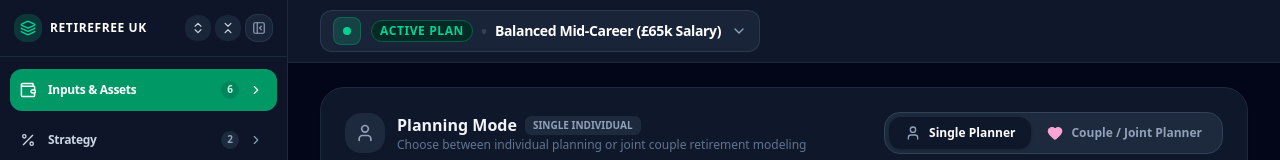
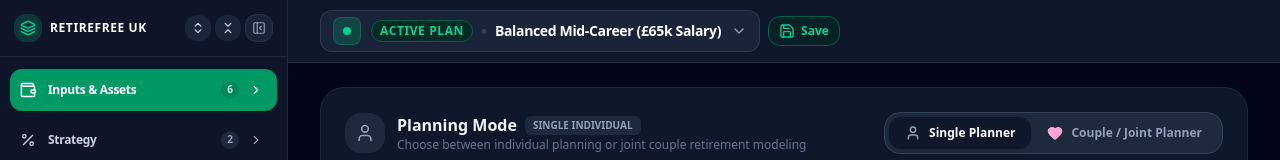
Before and after one commit to two4193c/RetireFreeUKv4, a React (Vite) app: page / in a window 1280 px wide. Shown: the top 160 px of the page. Built offline with nearby package versions, Linux system fonts and the light colour scheme.

Commit message:
feat: add Save icon and quick save action to active plan title

```diff
--- a/src/components/Header.tsx
+++ b/src/components/Header.tsx
@@ -1,6 +1,6 @@
 import React, { useState, useRef, useEffect } from 'react';
 import { DashboardTab, PlannerScenario } from '../types';
-import { ChevronDown, Check, Plus, FolderKanban } from 'lucide-react';
+import { ChevronDown, Check, Plus, FolderKanban, Save } from 'lucide-react';
 
 interface HeaderProps {
   scenarios: PlannerScenario[];
@@ -26,6 +26,7 @@ export const Header: React.FC<HeaderProps> = ({
   activeScenarioId,
   onSelectScenario,
   onNewScenario,
+  onSaveScenario,
   onOpenManagePlans,
 }) => {
   const [isOpen, setIsOpen] = useState(false);
@@ -47,8 +48,8 @@ export const Header: React.FC<HeaderProps> = ({
     <header className="bg-white dark:bg-slate-900 border-b border-slate-200 dark:border-slate-800 text-slate-800 dark:text-slate-100 sticky top-0 z-30 shadow-xs min-h-[3.5rem] h-auto py-1.5 transition-colors">
       <div className="max-w-7xl mx-auto px-3 sm:px-6 lg:px-8 h-full flex items-center justify-between gap-3">
 
-        {/* Active Plan Selector Dropdown */}
-        <div className="relative py-1 min-w-0 flex-1 max-w-xl" ref={dropdownRef}>
+        {/* Active Plan Selector Dropdown with Save Action */}
+        <div className="relative py-1 min-w-0 flex-1 max-w-xl flex items-center gap-2" ref={dropdownRef}>
           <button
             type="button"
             onClick={() => setIsOpen(!isOpen)}
@@ -72,6 +73,23 @@ export const Header: React.FC<HeaderProps> = ({
 
             <ChevronDown className={`w-4 h-4 text-slate-400 transition-transform duration-200 shrink-0 ${isOpen ? 'rotate-180' : ''}`} />
           </button>
+
+          {/* Quick Save Action Icon Button */}
+          {onSaveScenario && (
+            <button
+              type="button"
+              onClick={(e) => {
+                e.stopPropagation();
+                onSaveScenario();
+              }}
+              className="flex items-center justify-center gap-1.5 px-2.5 py-1.5 rounded-xl bg-emerald-50 dark:bg-emerald-950/50 hover:bg-emerald-100 dark:hover:bg-emerald-900/60 text-emerald-700 dark:text-emerald-400 border border-emerald-200 dark:border-emerald-800 hover:border-emerald-400 transition-all shadow-2xs hover:shadow-xs cursor-pointer group shrink-0"
+              title={`Save Plan ("${activeScenario ? activeScenario.name : 'Active Plan'}")`}
+              aria-label="Save active plan"
+            >
+              <Save className="w-3.5 h-3.5 sm:w-4 sm:h-4 text-emerald-600 dark:text-emerald-400 transition-transform group-hover:scale-110" />
+              <span className="hidden sm:inline text-xs font-bold">Save</span>
+            </button>
+          )}
 
           {/* Dropdown Menu */}
           {isOpen && (
--- a/src/components/PlanManagementCard.tsx
+++ b/src/components/PlanManagementCard.tsx
@@ -212,7 +212,8 @@ export const PlanManagementCard: React.FC<PlanManagementCardProps> = ({
                           {s.name}
                         </h4>
                         {isActive && (
-                          <span className="px-2.5 py-0.5 bg-emerald-600 text-white text-[10px] font-extrabold uppercase tracking-wider rounded-md">
+                          <span className="px-2.5 py-0.5 bg-emerald-600 text-white text-[10px] font-extrabold uppercase tracking-wider rounded-md flex items-center gap-1">
+                            <Save className="w-3 h-3" />
                             Active Plan
                           </span>
                         )}
```
